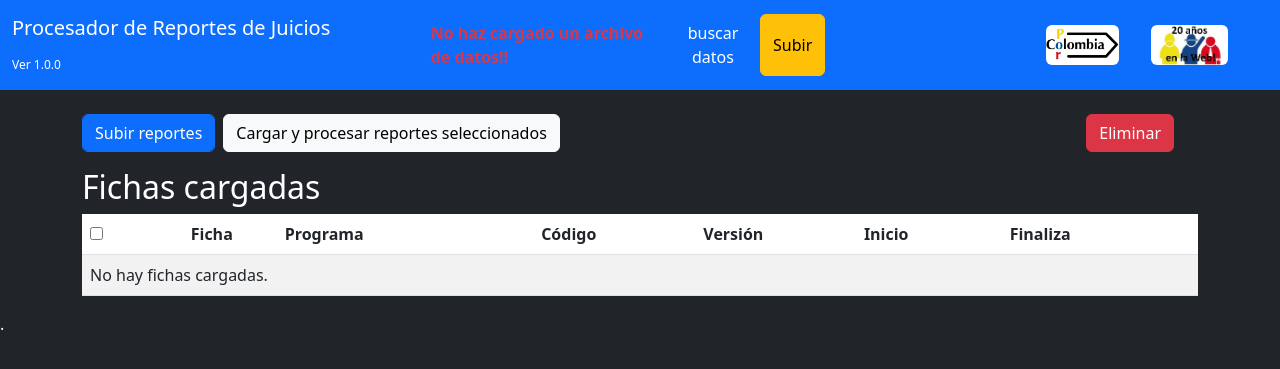
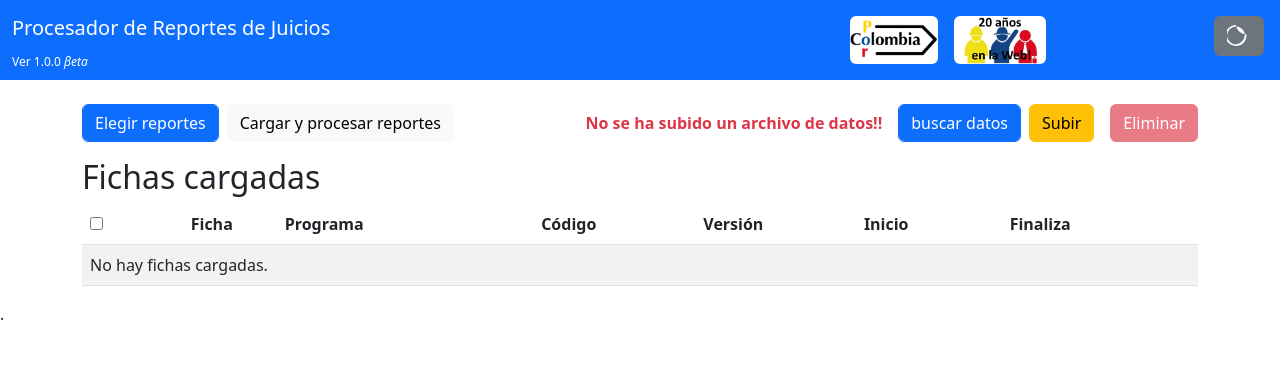
Before and after one commit to lhernandezs/caja, a Flask app: page / in a window 1280 px wide. Shown: the top 369 px of the page. Run offline with Flask 3, Linux system fonts and the light colour scheme.

Commit message:
1C 1 sep 2025

```diff
--- a/app.py
+++ b/app.py
@@ -104,7 +104,7 @@ def delete_multiple_files():
                 fichas.pop(ficha, None)
                 session.pop('fichas', None)
                 session['fichas'] = fichas
-    if len(session['fichas']) > 0:
+    if len(session['fichas']) == 0:
         session['subio_fichas'] = False
     return render_template("index.html", variables = session)
 
--- a/static/js/main.js
+++ b/static/js/main.js
@@ -9,9 +9,11 @@ document.getElementById('deleteMultipleForm').addEventListener('submit', functio
 document.addEventListener('DOMContentLoaded', function() {
     const selectAll = document.getElementById('selectAll');
     const checkboxes = document.querySelectorAll('.file-checkbox');
+    const deleteBtn = document.getElementById('deleteMultipleBtn');
 
     selectAll.addEventListener('change', function() {
         checkboxes.forEach(cb => cb.checked = selectAll.checked);
+        deleteBtn.disabled = !selectAll.checked;
     });
 
     checkboxes.forEach(cb => {
@@ -21,6 +23,30 @@ document.addEventListener('DOMContentLoaded', function() {
             } else if (Array.from(checkboxes).every(box => box.checked)) {
                 selectAll.checked = true;
             }
+            if (Array.from(checkboxes).some(box => box.checked)) {
+                deleteBtn.disabled = false;
+            } else {
+                deleteBtn.disabled = true;
+            }
         });
+
     });
 });
+
+const toggleBtn = document.getElementById('darkModeToggle');
+const icon = document.getElementById('darkModeIcon');
+function setDarkMode(on) {
+    document.body.classList.toggle('bg-dark', on);
+    document.body.classList.toggle('text-light', on);
+    icon.classList.toggle('bi-moon', !on);
+    icon.classList.toggle('bi-brightness-high', on);
+}
+// Load preference
+if (localStorage.getItem('darkMode') === 'on') setDarkMode(true);
+toggleBtn.addEventListener('click', () => {
+    const isDark = document.body.classList.toggle('bg-dark');
+    document.body.classList.toggle('text-light');
+    icon.classList.toggle('bi-moon');
+    icon.classList.toggle('bi-brightness-high');
+    localStorage.setItem('darkMode', isDark ? 'on' : 'off');
+});
--- a/templates/base.html
+++ b/templates/base.html
@@ -6,29 +6,30 @@
         <link href="https://cdn.jsdelivr.net/npm/bootstrap@5.3.0/dist/css/bootstrap.min.css" rel="stylesheet">
         <link href="{{ url_for('static', filename='css/app.css') }}" rel="stylesheet">
     </head>
-    <body lang=ES>
+    <body lang="ES">
         <script src="https://ajax.googleapis.com/ajax/libs/jquery/3.6.0/jquery.min.js"></script>
         <nav class="navbar navbar-expand-lg navbar-dark bg-primary mb-4">
             <div class="container-fluid">
                 <div class="row w-100 align-items-center">
-                    <div class="col-md-4 d-flex flex-column justify-content-center">
-                        <a class="navbar-brand" href="#">Procesador de Reportes de Juicios</a>
-                        <span class="navbar-text text-white" style="font-size: 0.75rem;">Ver 1.0.0</span>
+                    <div>
+                        <div class="col-md-4 d-flex flex-column justify-content-center">
+                            <a class="navbar-brand" href="#">Procesador de Reportes de Juicios</a>
+                        </div>
+                        <span class="navbar-text text-white" style="font-size: 0.75rem;">Ver 1.0.0 <em>&beta;eta</em></span>
                     </div>
-                    <div class="col-md-4 d-flex align-items-center justify-content-center">
-                        <span class="navbar-text text-white me-3">
-                        </span>
-                        <form class="d-flex" method="post" enctype="multipart/form-data" action="{{ url_for('upload_datos') }}">
-                            <label for="fileUpload" class="form-control btn btn-primary mb-0 me-2" style="width:auto;">buscar datos</label>
-                            <input class="form-control visually-hidden" type="file" name="datos" id="fileUpload" required>
-                            <button class="btn btn-warning" type="submit">Subir</button>
-                        </form>
-                    </div>
+                </div>
+                <div>
                     <div class="col-md-4 d-flex align-items-center justify-content-end">
                         <span style="width: 1rem; display: inline-block;"></span>
-                        <img src="{{ url_for('static', filename='images/porcolombia.jpg') }}" alt="Por Colombia" class="img-fluid rounded me-3" style="height:40px;">
+                        <img src="{{ url_for('static', filename='images/porcolombia.jpg') }}" alt="Por Colombia" class="img-fluid rounded me-3" style="width: 10rem; height:3rem;">
                         <span style="width: 1rem; display: inline-block;"></span>
-                        <img src="{{ url_for('static', filename='images/spe20.jpg') }}" alt="Empleo" class="img-fluid rounded me-3" style="height:40px;">
+                        <img src="{{ url_for('static', filename='images/spe20.jpg') }}" alt="Empleo" class="img-fluid rounded me-3" style="width: 10rem; height:3rem;">
+                        <span style="width: 1rem; display: inline-block;"></span>
+                        <button id="darkModeToggle" class="btn btn-secondary position-fixed top-0 end-0 m-3" title="Toggle dark mode">
+                            <svg id="darkModeIcon" xmlns="http://www.w3.org/2000/svg" width="24" height="24" fill="currentColor" class="bi bi-moon" viewBox="0 0 16 16">
+                                <path d="M6 0a7 7 0 0 0 0 14c3.866 0 7-3.134 7-7 0-.265-.015-.527-.045-.785A6.978 6.978 0 0 1 6 0zm0 1a6 6 0 0 1 5.917 5.007A7.001 7.001 0 0 1 6 13a6 6 0 1 1 0-12z"/>
+                            </svg>
+                        </button>
                     </div>
                 </div>
             </div>
@@ -37,5 +38,6 @@
             {% block body %}
             {% endblock %}
         </div>
+        <script src="{{ url_for('static', filename='js/main.js') }}"></script>.
     </body>
 </html>
--- a/templates/index.html
+++ b/templates/index.html
@@ -1,67 +1,39 @@
-<!doctype html>
-<html lang="es">
-    <head>
-        <meta charset="utf-8">
-        <title>Gestor de Archivos</title>
-        <link href="https://cdn.jsdelivr.net/npm/bootstrap@5.3.0/dist/css/bootstrap.min.css" rel="stylesheet">
-        <link href="{{ url_for('static', filename='css/app.css') }}" rel="stylesheet">
-    </head>
-    <body class="bg-dark text-white"></body>
-        <nav class="navbar navbar-expand-lg navbar-dark bg-primary mb-4">
-            <div class="container-fluid">
-                <div class="row w-100 align-items-center">
-                    <div class="col-md-4 d-flex flex-column justify-content-center">
-                        <a class="navbar-brand" href="#">Procesador de Reportes de Juicios</a>
-                        <span class="navbar-text text-white" style="font-size: 0.75rem;">Ver 1.0.0</span>
+{% extends "base.html" %}
+
+{% block body %}
+<div class="container mb-3 col-12">
+    <div class="d-flex align-items-center justify-content-between flex-wrap gap-2">
+        <div class="btn-group me-2" role="group" aria-label="Subir archivos">
+            <form class="d-flex" method="post" enctype="multipart/form-data" action="{{ url_for('upload_files') }}">
+                <label for="filesUpload" class="form-control btn btn-primary mb-0 me-2" style="width:auto; {% if variables.subio_fichas %}pointer-events: none; opacity: 0.6;{% endif %}">
+                    Elegir reportes
+                </label>
+                <input class="form-control me-2 visually-hidden" type="file" name="files" id="filesUpload" multiple required {% if variables.subio_fichas %}disabled{% endif %}>
+                <button class="btn btn-light" type="submit" {% if variables.subio_fichas %}disabled{% endif %}>
+                    Cargar y procesar reportes
+                </button>
+            </form>
         </div>
-                    <div class="col-md-4 d-flex align-items-center justify-content-center">
-                        <span class="navbar-text text-white me-3">
+        <div class="d-flex align-items-center gap-3 flex-wrap">
             {% if variables.datos %}
-                                <b>Haz subido un archivo de datos</b>
+            <b>Se ha subido un archivo de datos</b>
             {% else %}
-                                <span class="text-danger"><b>No haz cargado un archivo de datos!!</b></span>
+            <span class="text-danger"><b>No se ha subido un archivo de datos!!</b></span>
             {% endif %}
-                        </span>
-                        <form class="d-flex" method="post" enctype="multipart/form-data" action="{{ url_for('upload_datos') }}">
+            <form class="d-flex align-items-center" method="post" enctype="multipart/form-data" action="{{ url_for('upload_datos') }}">
             <label for="fileUpload" class="form-control btn btn-primary mb-0 me-2" style="width:auto;">buscar datos</label>
             <input class="form-control visually-hidden" type="file" name="datos" id="fileUpload" required>
             <button class="btn btn-warning" type="submit">Subir</button>
             </form>
-                    </div>
-                    <div class="col-md-4 d-flex align-items-center justify-content-end">
-                        <span style="width: 1rem; display: inline-block;"></span>
-                        <img src="{{ url_for('static', filename='images/porcolombia.jpg') }}" alt="Por Colombia" class="img-fluid rounded me-3" style="height:40px;">
-                        <span style="width: 1rem; display: inline-block;"></span>
-                        <img src="{{ url_for('static', filename='images/spe20.jpg') }}" alt="Por Colombia" class="img-fluid rounded me-3" style="height:40px;">
-                    </div>
-                </div>
-            </div>
-        </nav>
-        <div class="container mb-3">
-            <div class="col-12" >
-                <div class="btn-toolbar" role="toolbar"  aria-label="Cinta de opciones">
-                    <div class="btn-group me-2" role="group" aria-label="Subir archivos">
-                        <form class="d-flex" method="post" enctype="multipart/form-data" action="{{ url_for('upload_files') }}">
-                            <label for="filesUpload" class="form-control btn btn-primary mb-0 me-2" style="width:auto; {% if variables.subio_fichas %}pointer-events: none; opacity: 0.6;{% endif %}">
-                                Subir reportes
-                            </label>
-                            <input class="form-control me-2 visually-hidden" type="file" name="files" id="filesUpload" multiple required {% if variables.subio_fichas %}disabled{% endif %}>
-                            <button class="btn btn-light" type="submit" {% if variables.subio_fichas %}disabled{% endif %}>
-                                Cargar y procesar reportes seleccionados
-                            </button>
+            <div class="btn-group" role="group" aria-label="Borrar fichas">
+                <form class="d-flex" method="post" action="{{ url_for('delete_multiple_files') }}" id="deleteMultipleForm" onsubmit="return confirm('¿Está seguro de que desea eliminar los archivos seleccionados?');">
+                    <input type="hidden" name="selectedFichasDelete" id="selectedFichasDelete">
+                    <button class="btn btn-danger" type="submit" id="deleteMultipleBtn" disabled>Eliminar</button>
                 </form>
-                    </div>
-                        <div class="btn-group ms-auto" role="group" aria-label="Borrar fichas" style="margin-left:auto;">
-                            <form class="d-flex me-2" method="post" action="{{ url_for('delete_multiple_files') }}" id="deleteMultipleForm" onsubmit="return confirm('¿Está seguro de que desea eliminar los archivos seleccionados?');">
-                                <input type="hidden" name="selectedFichasDelete" id="selectedFichasDelete">
-                                <button class="btn btn-danger" type="submit">Eliminar</button>
-                            </form>
-                        <div style="width: 1rem;"></div>
             </div>
         </div>
     </div>
 </div>
-
 <div class="container">
     {% if variables.error %}
         <div class="alert alert-danger" role="alert">
@@ -74,7 +46,7 @@
             <tr>
                 <th><input type="checkbox" id="selectAll" title="Seleccionar todos"></th>
                 <th class="text-center">Ficha</th>
-                        <th>Programa</th>
+                <th class="text-start">Programa</th>
                 <th class="text-center">Código</th>
                 <th class="text-center">Versión</th>
                 <th class="text-center">Inicio</th>
@@ -97,7 +69,7 @@
                         <td>
                             <form method="post" action="{{ url_for('delete_file', ficha=ficha) }}" style="display:inline;">
                                 <button type="submit" title="Eliminar" class="btn btn-outline-danger btn-sm d-flex align-items-center justify-content-center p-1">
-                                            Elimina
+                                    Eliminar
                                 </button>
                             </form>
                         </td>
@@ -118,6 +90,4 @@
         </tbody>
     </table>
 </div>
-        <script src="{{ url_for('static', filename='js/main.js') }}"></script>.
-    </body>
-</html>
+{% endblock %}
```
Also changed, not shown: templates/datos.html (+12 -12 lines), 1 other file. Lines whose indentation alone changed are shown as unchanged.
